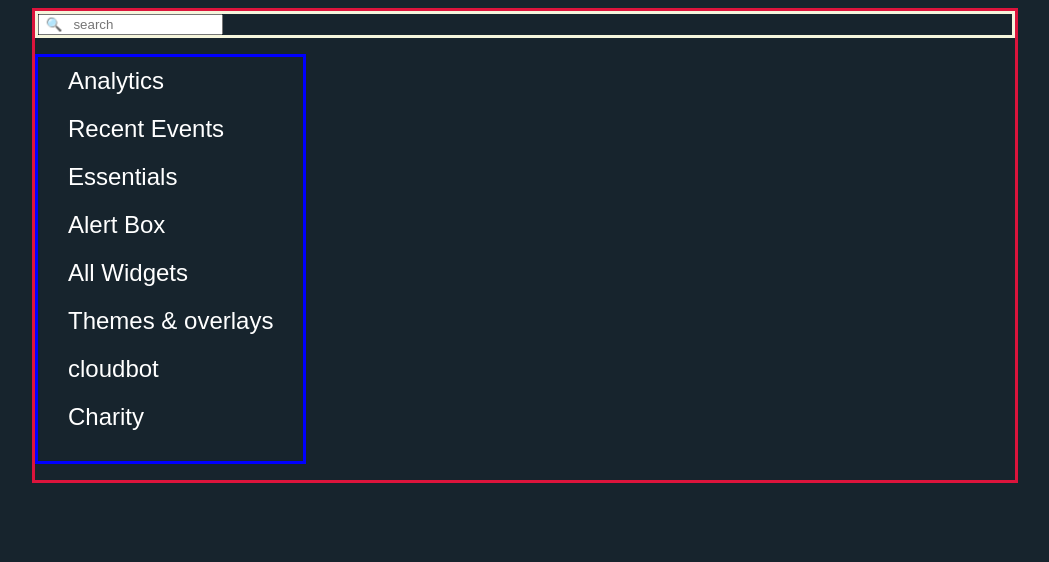
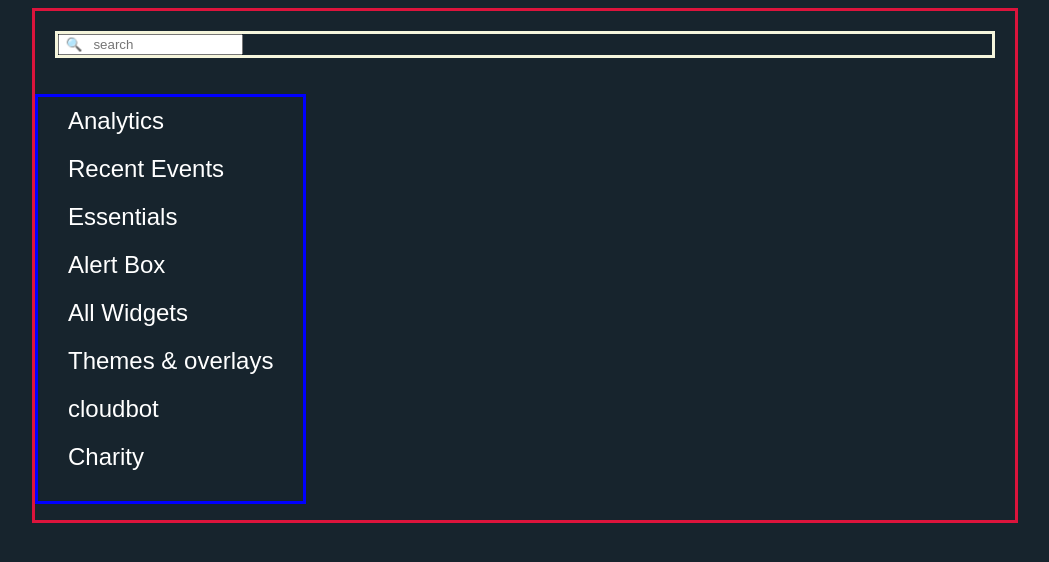
Before and after one commit to barrywaldron/stream-dashboard, a website: page index.html in a window 1280 px wide. Shown: the whole page, without its empty margins (115-1164 px from the left). Drawn offline with Linux system fonts and the light colour scheme.

Commit message:
Update style.css

```diff
--- a/style.css
+++ b/style.css
@@ -9,10 +9,11 @@
     border: solid crimson;
 
   }
-
+.header {
+  padding: 20px;
+}
 
 .search {
-
     display: flex;
     flex-direction: row;
     align-items: center;
```
